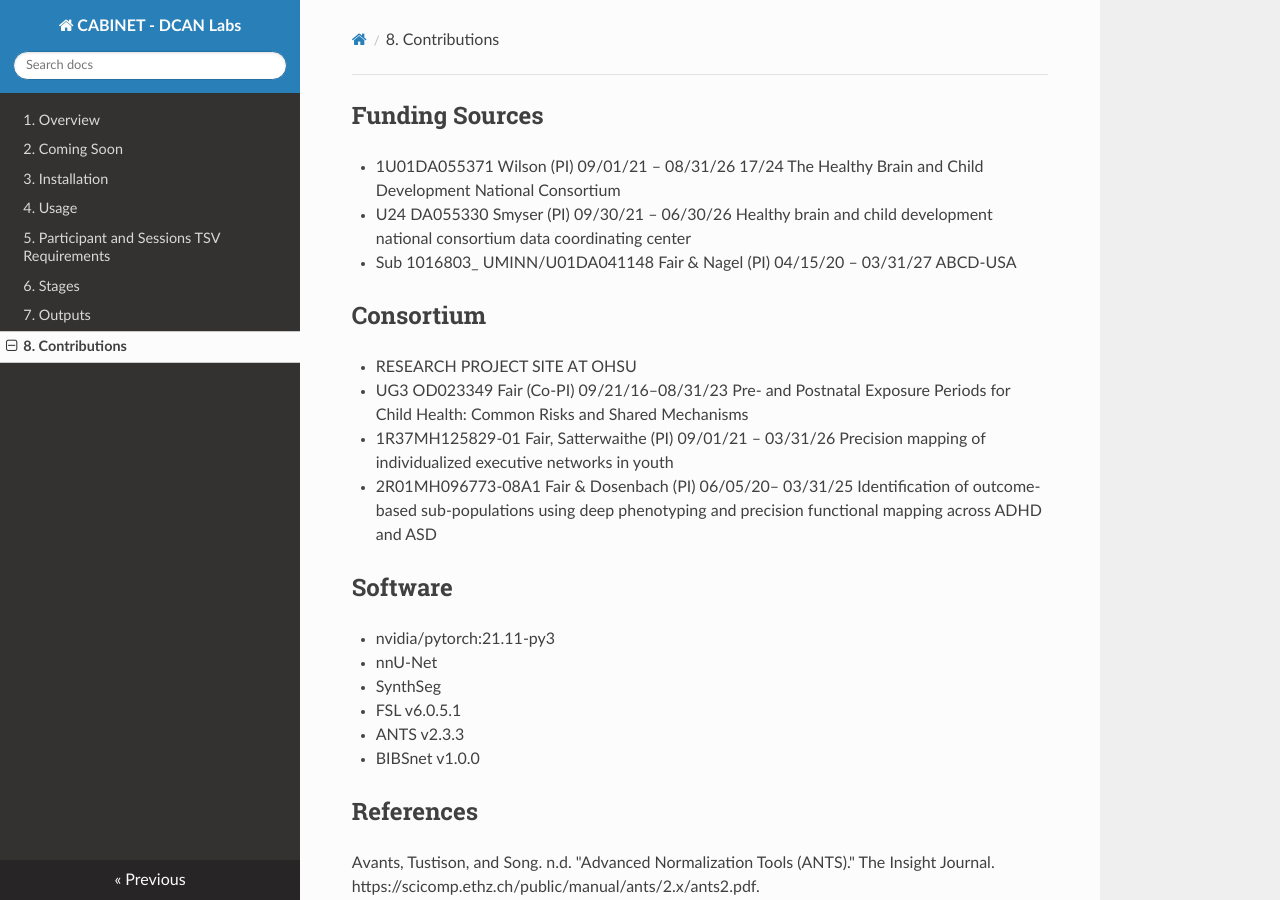
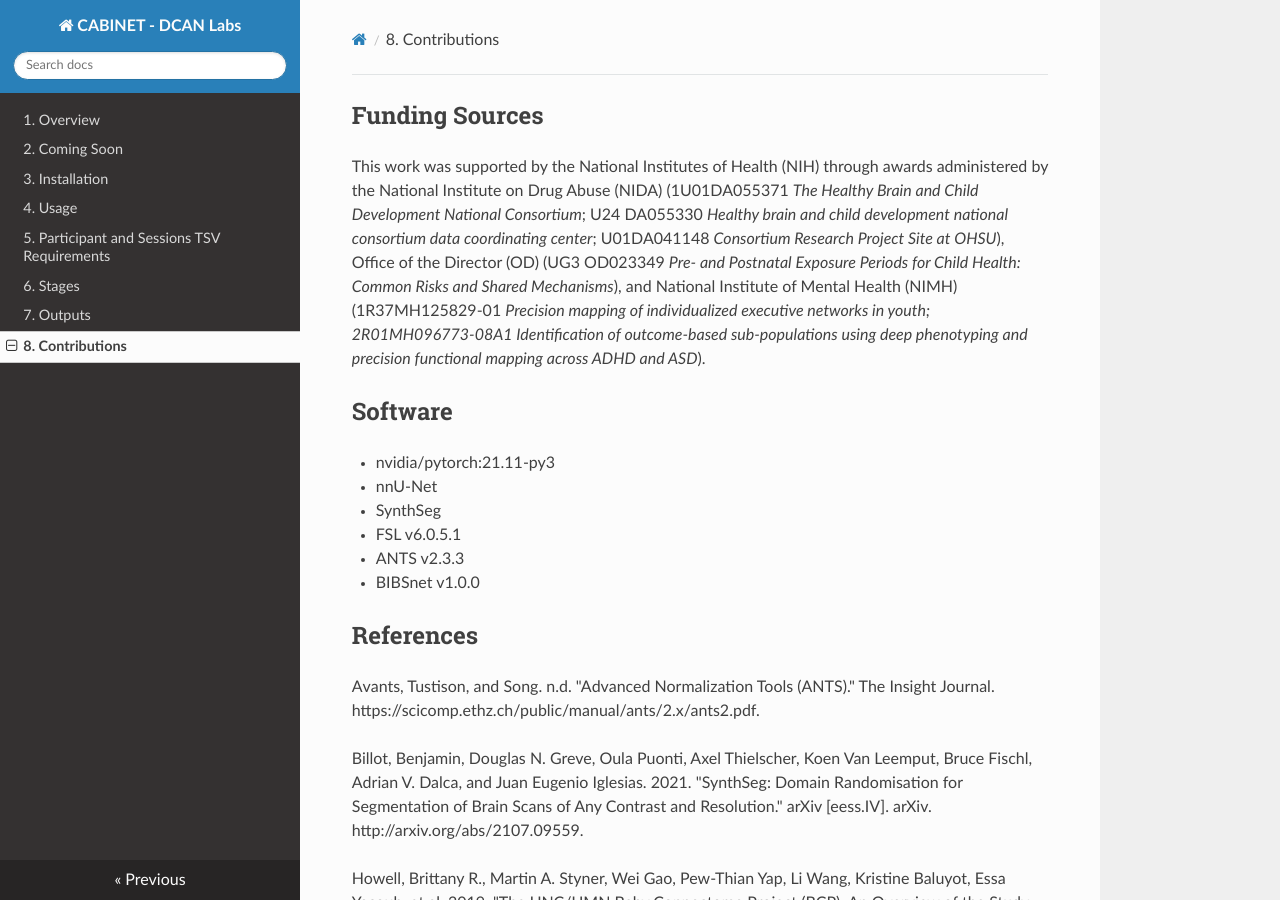
Before and after one commit to DCAN-Labs/BIBSnet, an MkDocs documentation site: the page built from docs/contributions.md, in a window 1280 px wide and 900 px high. Built offline with MkDocs 1.6.1, drawn with Linux system fonts in a browser that asks for light colours; nearby versions of some CDN libraries.

Commit message:
deleted consortium and updated funding

```diff
--- a/docs/contributions.md
+++ b/docs/contributions.md
@@ -1,15 +1,6 @@
 ## Funding Sources
 
-- 1U01DA055371 Wilson (PI) 09/01/21 – 08/31/26 17/24 The Healthy Brain and Child Development National Consortium
-- U24 DA055330 Smyser (PI) 09/30/21 – 06/30/26 Healthy brain and child development national consortium data coordinating center
-- Sub 1016803_ UMINN/U01DA041148 Fair & Nagel (PI) 04/15/20 – 03/31/27 ABCD-USA
-
-## Consortium
-
-- RESEARCH PROJECT SITE AT OHSU
-- UG3 OD023349 Fair (Co-PI) 09/21/16–08/31/23 Pre- and Postnatal Exposure Periods for Child Health: Common Risks and Shared Mechanisms
-- 1R37MH125829-01 Fair, Satterwaithe (PI) 09/01/21 – 03/31/26 Precision mapping of individualized executive networks in youth
-- 2R01MH096773-08A1 Fair & Dosenbach (PI) 06/05/20– 03/31/25 Identification of outcome-based sub-populations using deep phenotyping and precision functional mapping across ADHD and ASD
+This work was supported by the National Institutes of Health (NIH) through awards administered by the National Institute on Drug Abuse (NIDA) (1U01DA055371 *The Healthy Brain and Child Development National Consortium*; U24 DA055330 *Healthy brain and child development national consortium data coordinating center*; U01DA041148 *Consortium Research Project Site at OHSU*), Office of the Director (OD) (UG3 OD023349 *Pre- and Postnatal Exposure Periods for Child Health: Common Risks and Shared Mechanisms*), and National Institute of Mental Health (NIMH) (1R37MH125829-01 *Precision mapping of individualized executive networks in youth; 2R01MH096773-08A1 Identification of outcome-based sub-populations using deep phenotyping and precision functional mapping across ADHD and ASD*).
 
 ## Software
 
```
